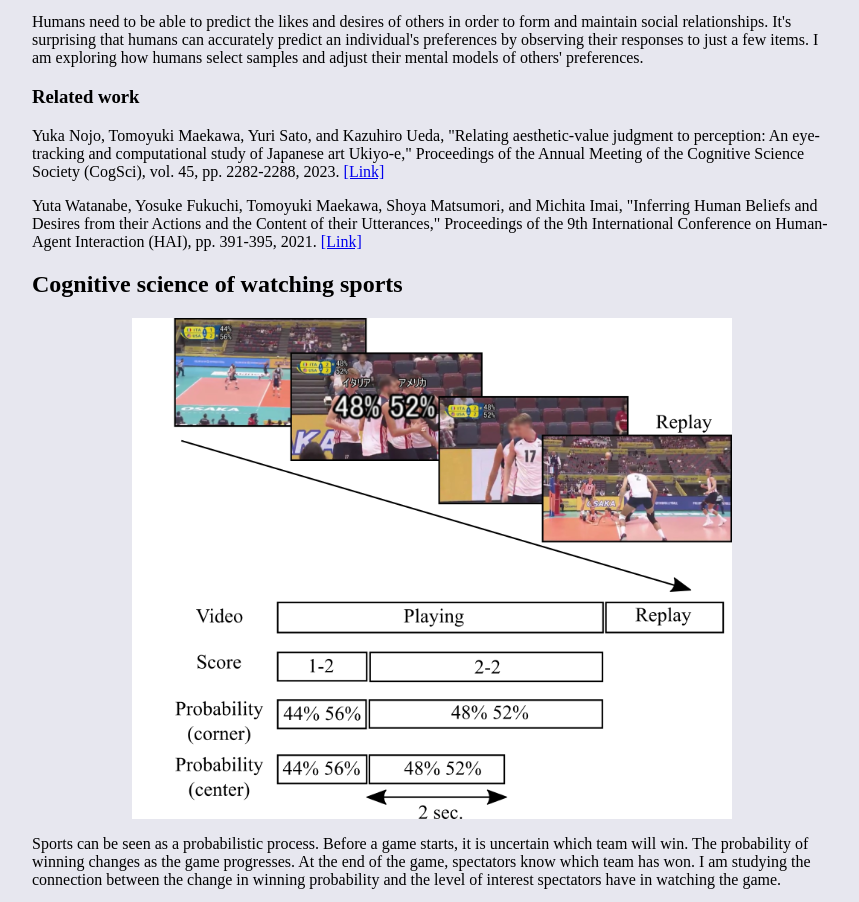
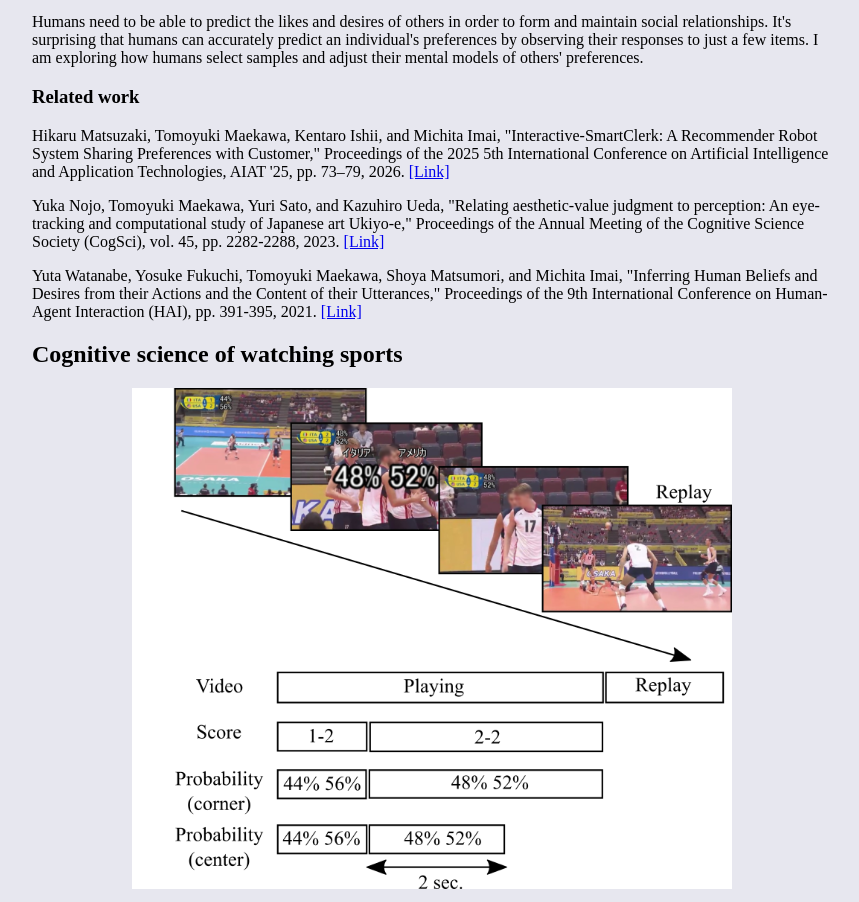
Before and after one commit to tomoyukimaekawa/tomoyukimaekawa.github.io, a plain HTML site: page research.html in a window 1280 px wide. Shown: the part 2252-3154 px from the top of the page, without its empty margins (208-1067 px from the left). Drawn offline with Linux system fonts and the light colour scheme.

Commit message:
Add reference to Interactive-SmartClerk paper
Added a reference to a paper on recommender robot systems in the related work section.

```diff
--- a/research.html
+++ b/research.html
@@ -138,6 +138,12 @@
       </p>
       <h3>Related work</h3>
       <p>
+        Hikaru Matsuzaki, Tomoyuki Maekawa, Kentaro Ishii, and Michita Imai,
+        "Interactive-SmartClerk: A Recommender Robot System Sharing Preferences with Customer,"
+        Proceedings of the 2025 5th International Conference on Artificial Intelligence and Application Technologies, AIAT '25, pp. 73–79, 2026.
+        <a href="https://dl.acm.org/doi/10.1145/3787120.3787133" target="_blank" rel="noopener noreferrer">[Link]</a>
+      </p>
+      <p>
         Yuka Nojo, Tomoyuki Maekawa, Yuri Sato, and Kazuhiro Ueda,
         "Relating aesthetic-value judgment to perception: An eye-tracking and computational study of Japanese art Ukiyo-e,"
         Proceedings of the Annual Meeting of the Cognitive Science Society (CogSci), vol. 45, pp. 2282-2288, 2023.
```
